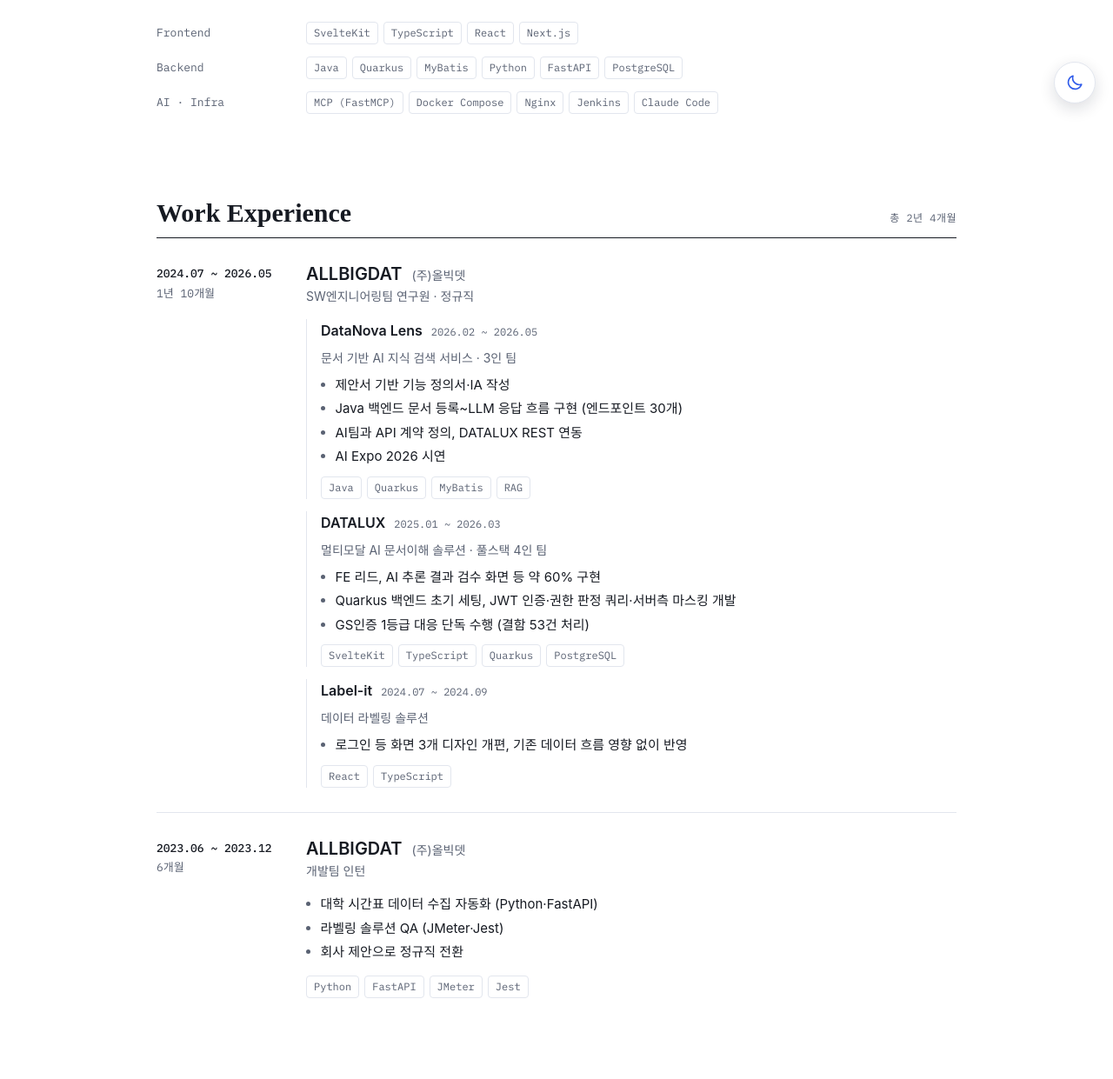
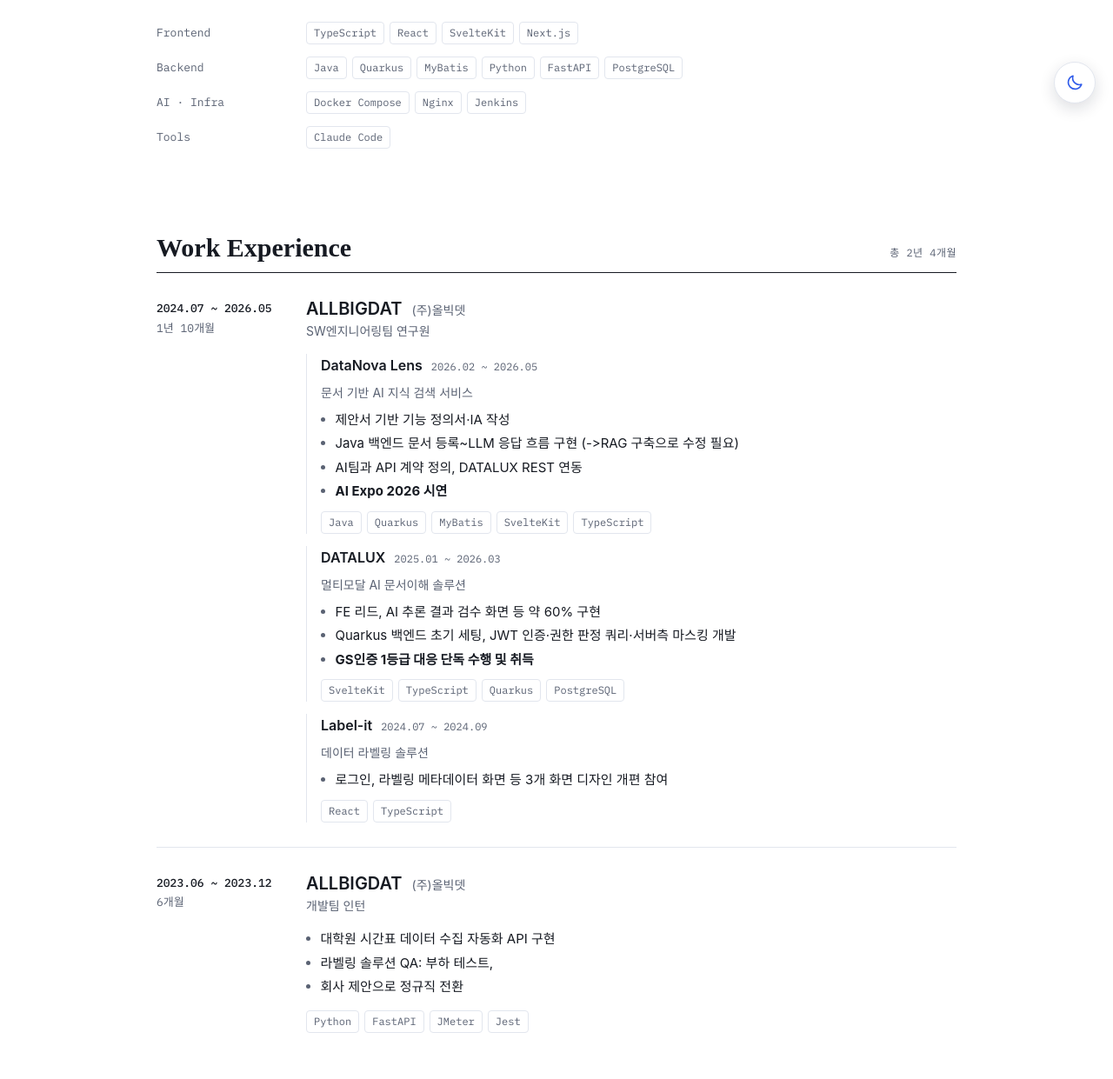
Before and after one commit to fmaPark/portfolio-mapark, a plain HTML site: page index.html in a window 1280 px wide. Shown: the part 661-1902 px from the top of the page at 87% size. Drawn offline with Linux system fonts and the light colour scheme; a web font is replaced by a local one.

Commit message:
feat: 문구 수정

```diff
--- a/index.html
+++ b/index.html
@@ -45,11 +45,12 @@
   </header>
 
   <section class="sec" id="stack" aria-labelledby="h-stack">
-    <div class="sec-head"><h2 id="h-stack">Tech Stack</h2><span>쓴 곳은 아래 경력·프로젝트에 표시</span></div>
+    <div class="sec-head"><h2 id="h-stack">Tech Stack</h2></div>
     <div class="stack">
-      <div class="row"><div class="rail">Frontend</div><ul class="chips"><li>SvelteKit</li><li>TypeScript</li><li>React</li><li>Next.js</li></ul></div>
+      <div class="row"><div class="rail">Frontend</div><ul class="chips"><li>TypeScript</li><li>React</li><li>SvelteKit</li><li>Next.js</li></ul></div>
       <div class="row"><div class="rail">Backend</div><ul class="chips"><li>Java</li><li>Quarkus</li><li>MyBatis</li><li>Python</li><li>FastAPI</li><li>PostgreSQL</li></ul></div>
-      <div class="row"><div class="rail">AI · Infra</div><ul class="chips"><li>MCP (FastMCP)</li><li>Docker Compose</li><li>Nginx</li><li>Jenkins</li><li>Claude Code</li></ul></div>
+      <div class="row"><div class="rail">AI · Infra</div><ul class="chips"><li>Docker Compose</li><li>Nginx</li><li>Jenkins</li></ul></div>
+      <div class="row"><div class="rail">Tools</div><ul class="chips"><li>Claude Code</li></ul></div>
     </div>
   </section>
 
@@ -61,26 +62,26 @@
       <div class="body">
         <div>
           <h3>ALLBIGDAT <small>(주)올빅뎃</small></h3>
-          <p class="sub">SW엔지니어링팀 연구원 · 정규직</p>
+          <p class="sub">SW엔지니어링팀 연구원</p>
         </div>
         <div class="product">
           <h4>DataNova Lens <span class="mono">2026.02 ~ 2026.05</span></h4>
-          <p class="sub">문서 기반 AI 지식 검색 서비스 · 3인 팀</p>
+          <p class="sub">문서 기반 AI 지식 검색 서비스</p>
           <ul>
             <li>제안서 기반 기능 정의서·IA 작성</li>
-            <li>Java 백엔드 문서 등록~LLM 응답 흐름 구현 (엔드포인트 30개)</li>
+            <li>Java 백엔드 문서 등록~LLM 응답 흐름 구현 (->RAG 구축으로 수정 필요)</li>
             <li>AI팀과 API 계약 정의, DATALUX REST 연동</li>
-            <li>AI Expo 2026 시연</li>
+            <li><b>AI Expo 2026 시연</b></li>
           </ul>
-          <ul class="chips"><li>Java</li><li>Quarkus</li><li>MyBatis</li><li>RAG</li></ul>
+          <ul class="chips"><li>Java</li><li>Quarkus</li><li>MyBatis</li><li>SvelteKit</li><li>TypeScript</li></ul>
         </div>
         <div class="product">
           <h4>DATALUX <span class="mono">2025.01 ~ 2026.03</span></h4>
-          <p class="sub">멀티모달 AI 문서이해 솔루션 · 풀스택 4인 팀</p>
+          <p class="sub">멀티모달 AI 문서이해 솔루션</p>
           <ul>
             <li>FE 리드, AI 추론 결과 검수 화면 등 약 60% 구현</li>
             <li>Quarkus 백엔드 초기 세팅, JWT 인증·권한 판정 쿼리·서버측 마스킹 개발</li>
-            <li>GS인증 1등급 대응 단독 수행 (결함 53건 처리)</li>
+            <li><b>GS인증 1등급 대응 단독 수행 및 취득</b></li>
           </ul>
           <ul class="chips"><li>SvelteKit</li><li>TypeScript</li><li>Quarkus</li><li>PostgreSQL</li></ul>
         </div>
@@ -88,7 +89,7 @@
           <h4>Label-it <span class="mono">2024.07 ~ 2024.09</span></h4>
           <p class="sub">데이터 라벨링 솔루션</p>
           <ul>
-            <li>로그인 등 화면 3개 디자인 개편, 기존 데이터 흐름 영향 없이 반영</li>
+            <li>로그인, 라벨링 메타데이터 화면 등 3개 화면 디자인 개편 참여</li>
           </ul>
           <ul class="chips"><li>React</li><li>TypeScript</li></ul>
         </div>
@@ -103,8 +104,8 @@
           <p class="sub">개발팀 인턴</p>
         </div>
         <ul>
-          <li>대학 시간표 데이터 수집 자동화 (Python·FastAPI)</li>
-          <li>라벨링 솔루션 QA (JMeter·Jest)</li>
+          <li>대학원 시간표 데이터 수집 자동화 API 구현</li>
+          <li>라벨링 솔루션 QA: 부하 테스트, </li>
           <li>회사 제안으로 정규직 전환</li>
         </ul>
         <ul class="chips"><li>Python</li><li>FastAPI</li><li>JMeter</li><li>Jest</li></ul>
```
